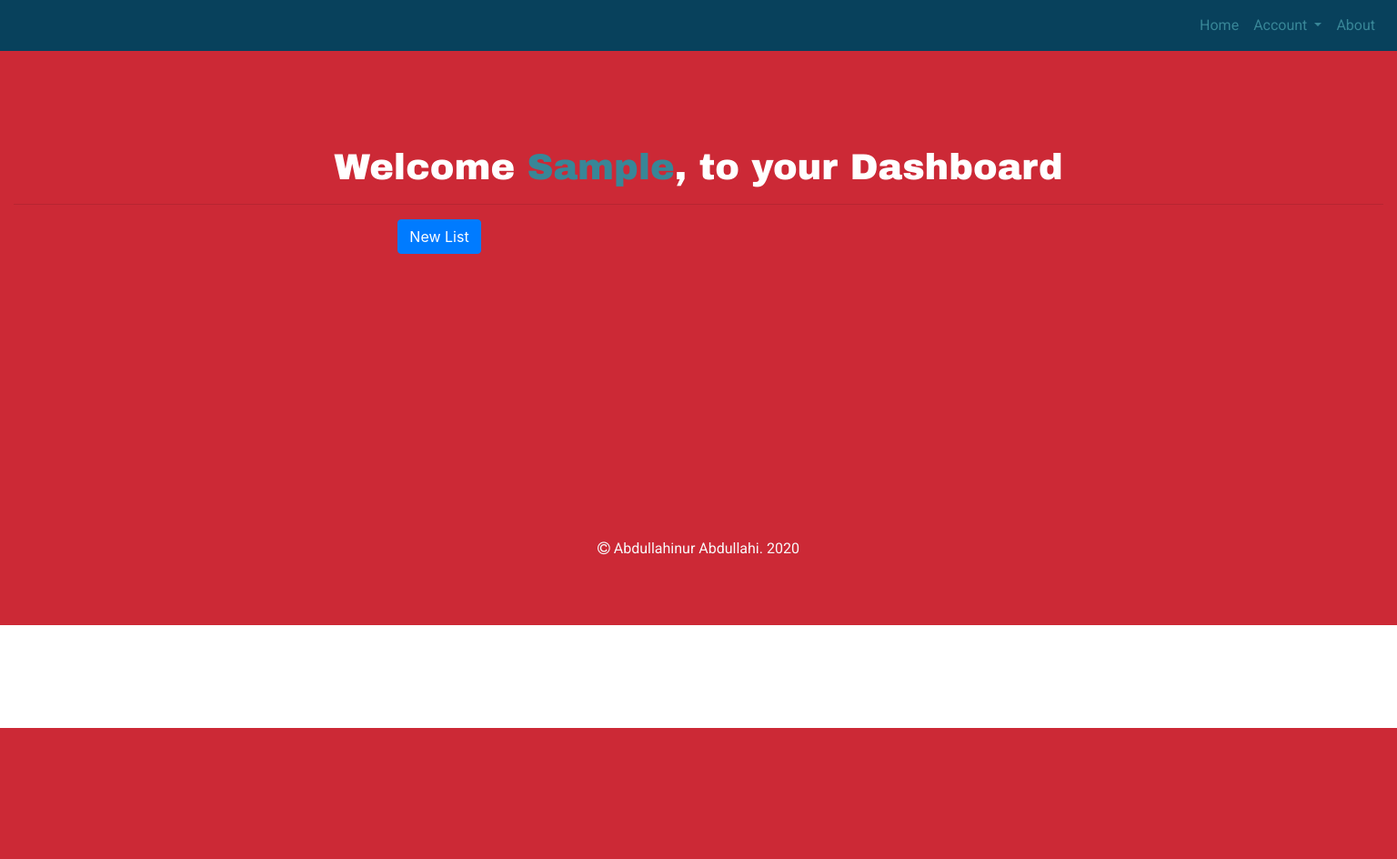
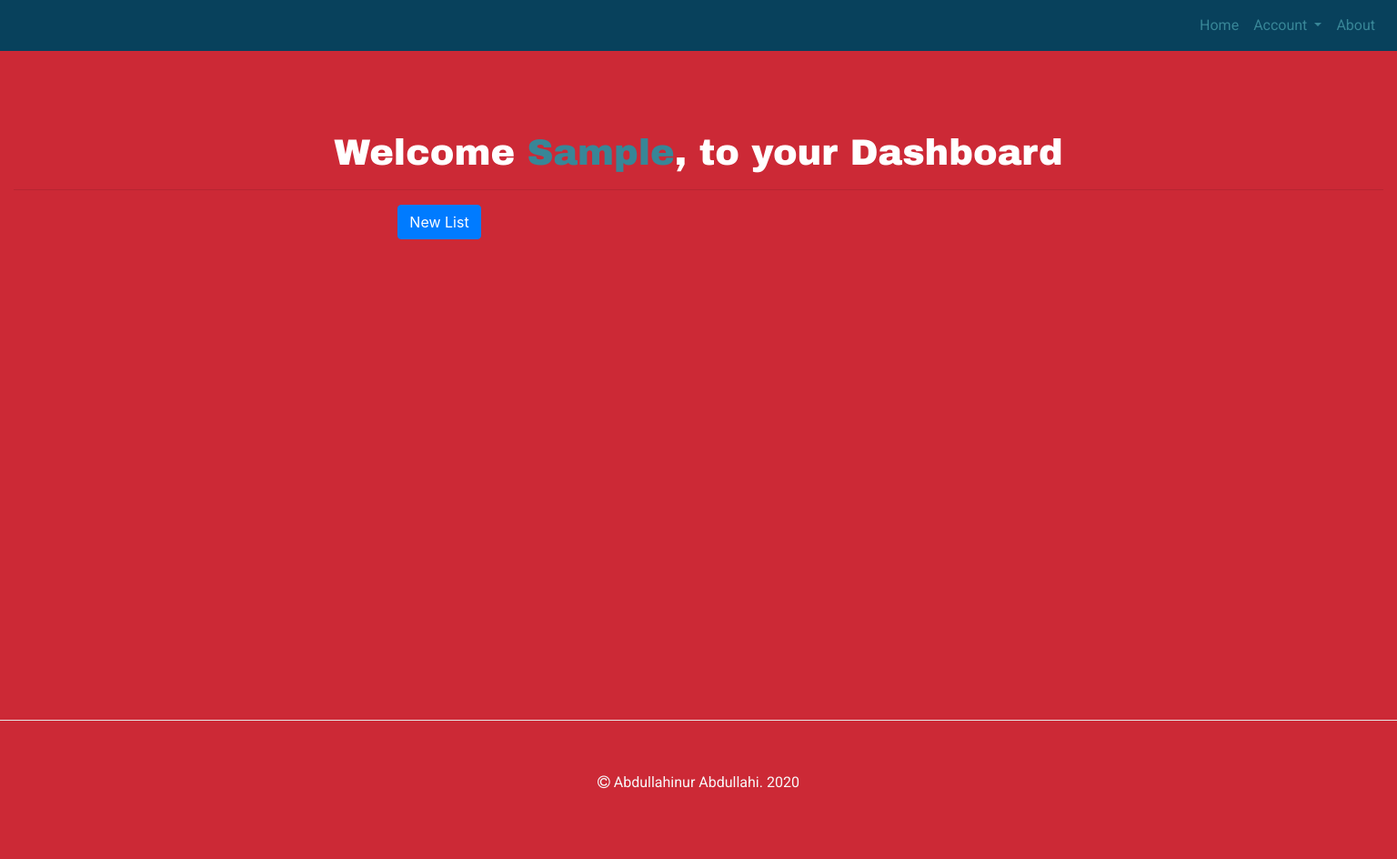
Before and after one commit to SandyAbdullahi/django-todo, a Django app: page /dashboard/ in a window 1536 px wide. Shown: the whole page at 91% size. Before the commit the page ends 800 px from the top, so only its background shows below. Run offline with Django 3.2, Linux system fonts and the light colour scheme; the visitor is signed in with stand-in values (Sample User, id 1); data that the repository does not hold is empty; parts of the project's set-up code (start-up, migrations or seed data) failed here and were passed over; some libraries are stand-ins or nearby versions.

Commit message:
styling for dashboard, still need to write about

```diff
--- a/static/css/styles.css
+++ b/static/css/styles.css
@@ -244,8 +244,9 @@ base colors:
     background-color: #CC2936;
 }
 
+
 .dashboard .content {
-    padding: 10rem 0rem;
+    padding: 9rem 0rem 20rem 0rem;
 }
 
 .dashboard .content h1 {
@@ -256,6 +257,9 @@ base colors:
     text-transform: capitalize;
 }
 
+.dashboard .content form {
+    line-height: 1;
+}
 .dashboard .content form label {
     color: #388697;
     font-size: 2rem;
@@ -329,6 +333,10 @@ a {
         padding: 20rem 0rem;
     }
 
+    .dashboard .content {
+        padding: 9rem 0rem 25rem 0rem;
+    }
+
     textarea {
         width: 90% !important;
     }
@@ -363,6 +371,9 @@ a {
     .about .content {
         padding: 9rem 0rem;
     }
+    .dashboard .content {
+        padding: 9rem 0rem 20rem 0rem;
+    }
 }
 
 @media (min-width: 1400px) {
@@ -382,4 +393,8 @@ a {
     .landing p {
        color: #08415C;
     }
+
+    .dashboard .content {
+        padding: 9rem 0rem 30rem 0rem;
+    }
 }
--- a/templates/includes/footer.html
+++ b/templates/includes/footer.html
@@ -1,3 +1,4 @@
+<hr class="m-0">
 <footer class="text-light" id="my-red-bg">
     <div class="container text-center p-5">
         <p class="nav-item nav-link active"><i class="fa fa-copyright" aria-hidden="true"></i> Abdullahinur Abdullahi. 2020</p>
--- a/templates/pages/dashboard.html
+++ b/templates/pages/dashboard.html
@@ -14,7 +14,7 @@
             <h1>Welcome <span class="user">{{ user }}</span>, to your Dashboard </h1>
             <hr>
 
-            <div class="container mb-5">
+            <div class="container">
                 <div class="row">
                     <div class="col-md-6">
 
@@ -24,9 +24,9 @@
                               </button>
                             </p>
                             <div class="collapse" id="collapseExample">
-                              <div class="card card-body">
+                              <div class="card card-body bg-transparent border-0">
                                 <div class="row justify-content-center">
-                                    <form method="POST" class="text-center p-5" >
+                                    <form method="POST" class="text-center" >
                                         <small>You can add new Lists here.</small>
                                         {% csrf_token %}
                                         {{ form|crispy }}
```
